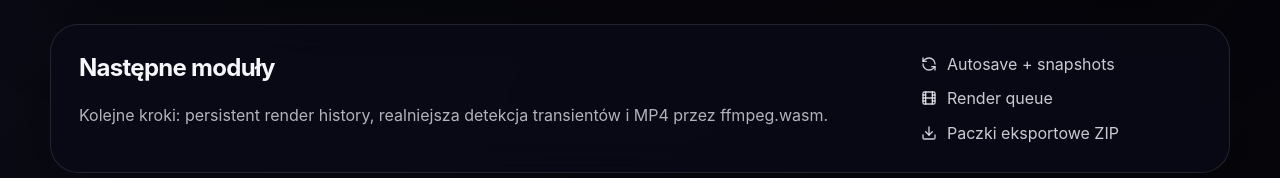
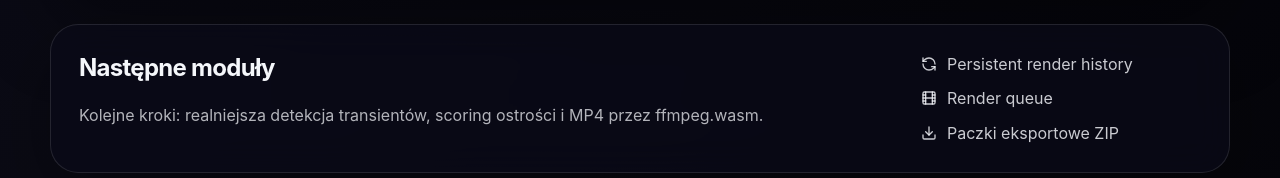
Before and after one commit to KumatyTomi/FotoBeat, a React (Vite) app: page / in a window 1280 px wide. Shown: the part 4201-4379 px from the top of the page. Built offline with nearby package versions, Linux system fonts and the light colour scheme.

Commit message:
Show persistent export status in render queue

```diff
--- a/src/App.jsx
+++ b/src/App.jsx
@@ -205,7 +205,7 @@ export default function App() {
             <article key={item.id} className="render-history-item">
               <div>
                 <strong>{item.fileName}</strong>
-                <span>{new Date(item.createdAt).toLocaleString('pl-PL')} · {item.duration}s · {formatBytes(item.size)} · {item.hasAudio ? 'audio + video' : 'video only'}</span>
+                <span>{new Date(item.createdAt).toLocaleString('pl-PL')} · {item.duration}s · {formatBytes(item.size)} · {item.hasAudio ? 'audio + video' : 'video only'} · {item.persisted ? 'zapisane lokalnie' : 'sesyjne'}</span>
               </div>
               <div className="render-history-actions">
                 <a className="ghost-button compact" href={item.downloadUrl} download={item.fileName}><Download size={16} />Pobierz</a>
@@ -260,7 +260,7 @@ export default function App() {
       </section>
 
       <TimelinePreview timeline={timeline} />
-      <section id="roadmap" className="roadmap-panel"><div><h2>Następne moduły</h2><p>Kolejne kroki: persistent render history, realniejsza detekcja transientów i MP4 przez ffmpeg.wasm.</p></div><div className="roadmap-list"><span><RefreshCcw size={16} /> Autosave + snapshots</span><span><Film size={16} /> Render queue</span><span><Download size={16} /> Paczki eksportowe ZIP</span></div></section>
+      <section id="roadmap" className="roadmap-panel"><div><h2>Następne moduły</h2><p>Kolejne kroki: realniejsza detekcja transientów, scoring ostrości i MP4 przez ffmpeg.wasm.</p></div><div className="roadmap-list"><span><RefreshCcw size={16} /> Persistent render history</span><span><Film size={16} /> Render queue</span><span><Download size={16} /> Paczki eksportowe ZIP</span></div></section>
     </main>
   );
 }
```
